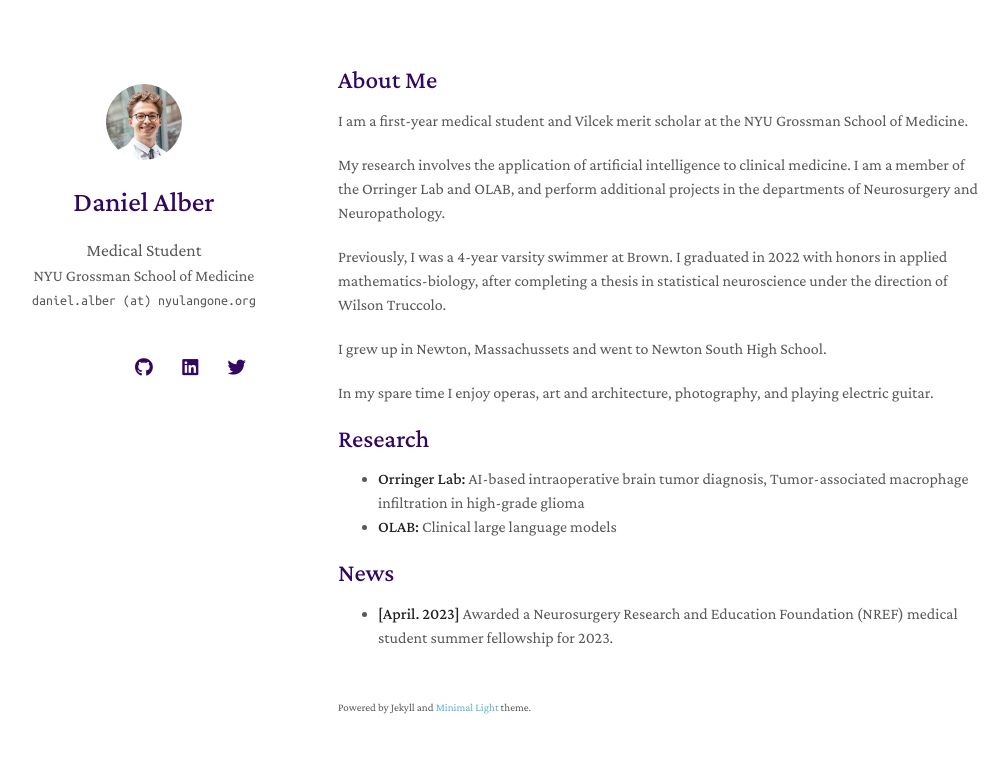
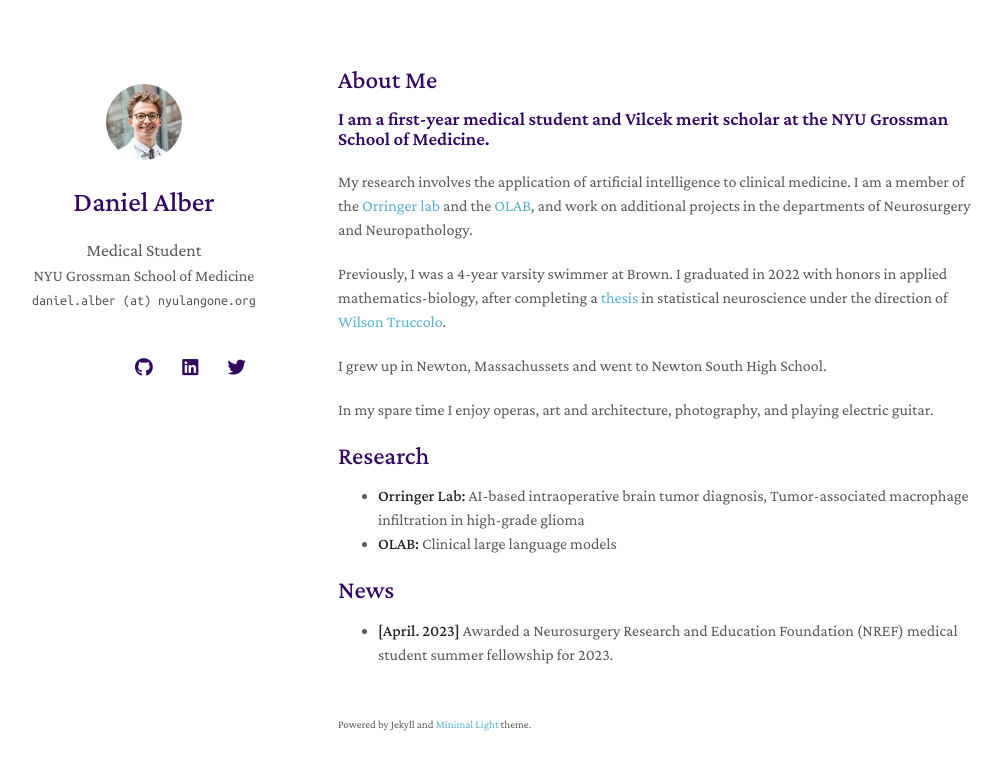
Before and after one commit to danalber/danalber.github.io, a Jekyll site: the page built from index.md, in a window 1280 px wide. Shown: the top 770 px of the page, without its empty margins (132-1140 px from the left). Built offline with Jekyll 4.4.1, drawn with Linux system fonts in a browser that asks for light colours; nearby versions of some CDN libraries; a style sheet for code colours, icons or effects is not loaded; our own code applies the rules of GitHub Pages for plain Markdown files.

Commit message:
Update index.md

```diff
--- a/index.md
+++ b/index.md
@@ -4,13 +4,13 @@ layout: homepage
 
 ## About Me
 
-I am a first-year medical student and Vilcek merit scholar at the NYU Grossman School of Medicine.
+### I am a first-year medical student and Vilcek merit scholar at the NYU Grossman School of Medicine.
 
 My research involves the application of artificial intelligence to clinical medicine.
-I am a member of the Orringer Lab and OLAB, and perform additional projects in the departments of Neurosurgery and Neuropathology.
+I am a member of the [Orringer lab](https://twitter.com/danorringermd) and the [OLAB](https://www.nyuolab.org/), and work on additional projects in the departments of Neurosurgery and Neuropathology.
 
 Previously, I was a 4-year varsity swimmer at Brown.
-I graduated in 2022 with honors in applied mathematics-biology, after completing a thesis in statistical neuroscience under the direction of Wilson Truccolo.
+I graduated in 2022 with honors in applied mathematics-biology, after completing a [thesis](./assets/alber_thesis_final.pdf) in statistical neuroscience under the direction of [Wilson Truccolo](https://www.truccololab.com/).
 
 I grew up in Newton, Massachussets and went to Newton South High School.
 
```
